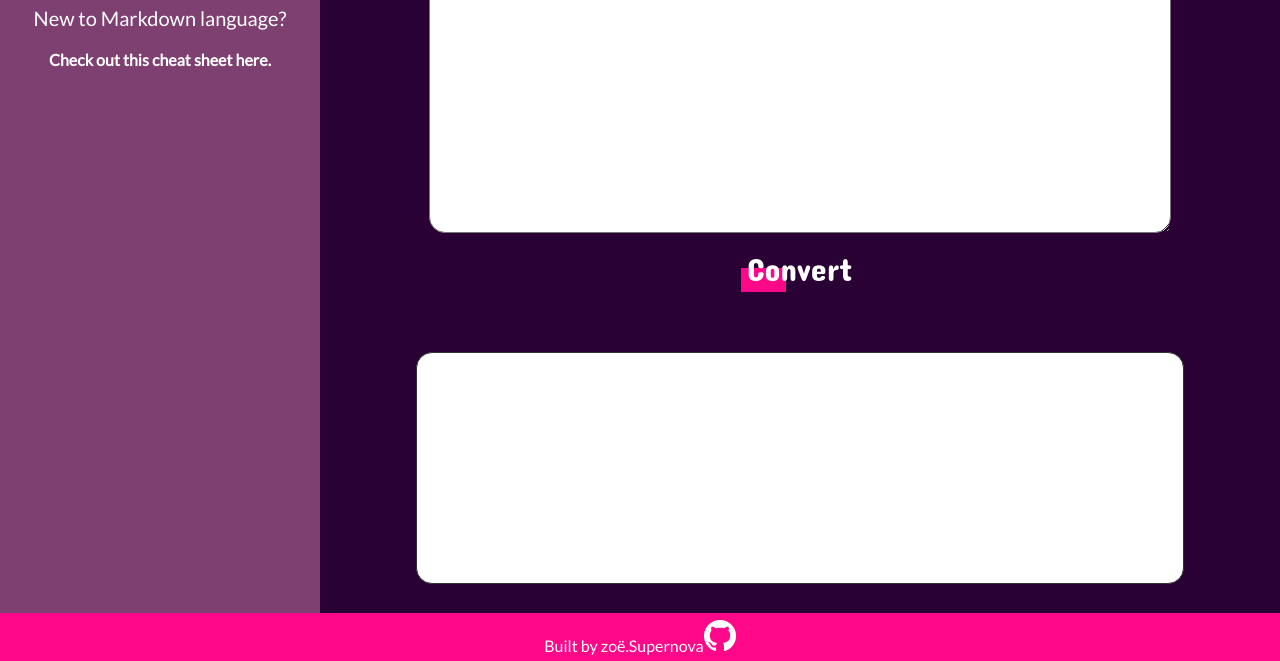
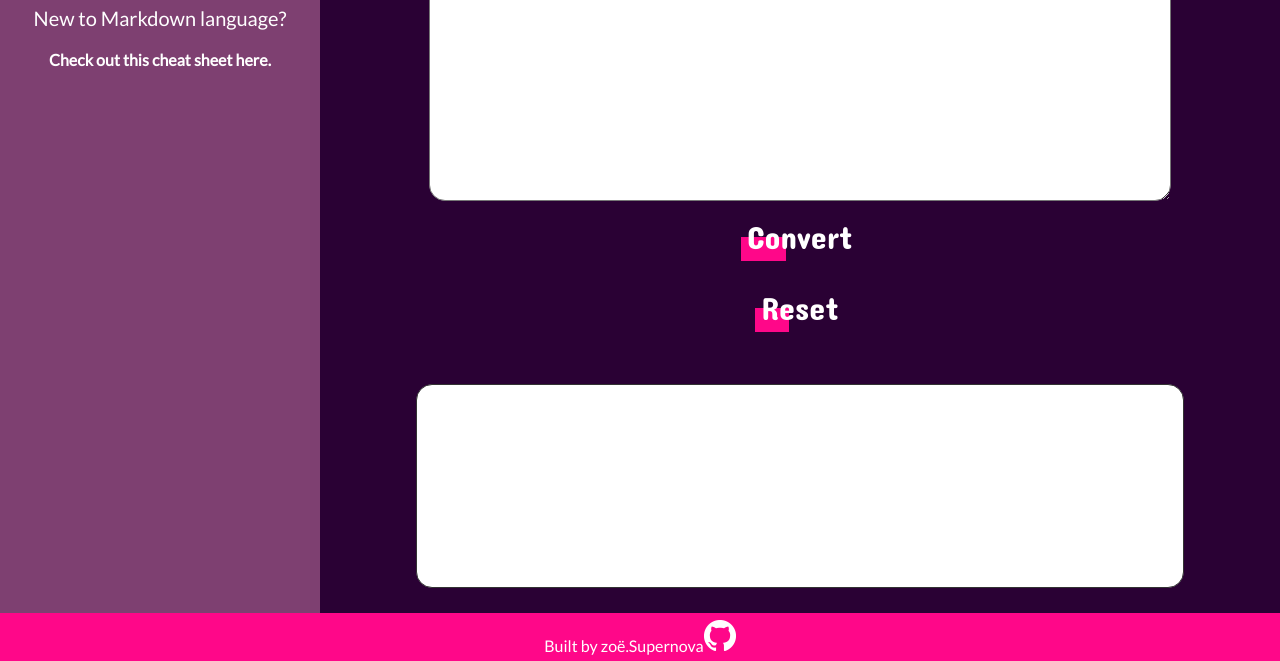
Before and after one commit to zsiskos/mintbean-GA-hackathon-tues, a plain HTML site: page index.html in a window 1280 px wide. Shown: the part 139-800 px from the top of the page. Drawn offline with Linux system fonts and the light colour scheme.

Commit message:
add reset button

```diff
--- a/index.html
+++ b/index.html
@@ -26,6 +26,7 @@
   <div class="editor">
     <textarea id="markdown-it"></textarea>
     <button id="runBtn" onClick="markdownChange()">Convert</button>
+    <button id="runBtn" onClick="eraseText()">Reset</button>
   </div>
 
   <div class="output" id="targetDiv"></div>
--- a/script.js
+++ b/script.js
@@ -6,3 +6,9 @@ function markdownChange() {
 
     target.innerHTML = html;
 }
+
+
+function eraseText() {
+  document.getElementById('markdown-it').value = "";
+  document.getElementById('targetDiv').innerHTML ="";
+}
```
